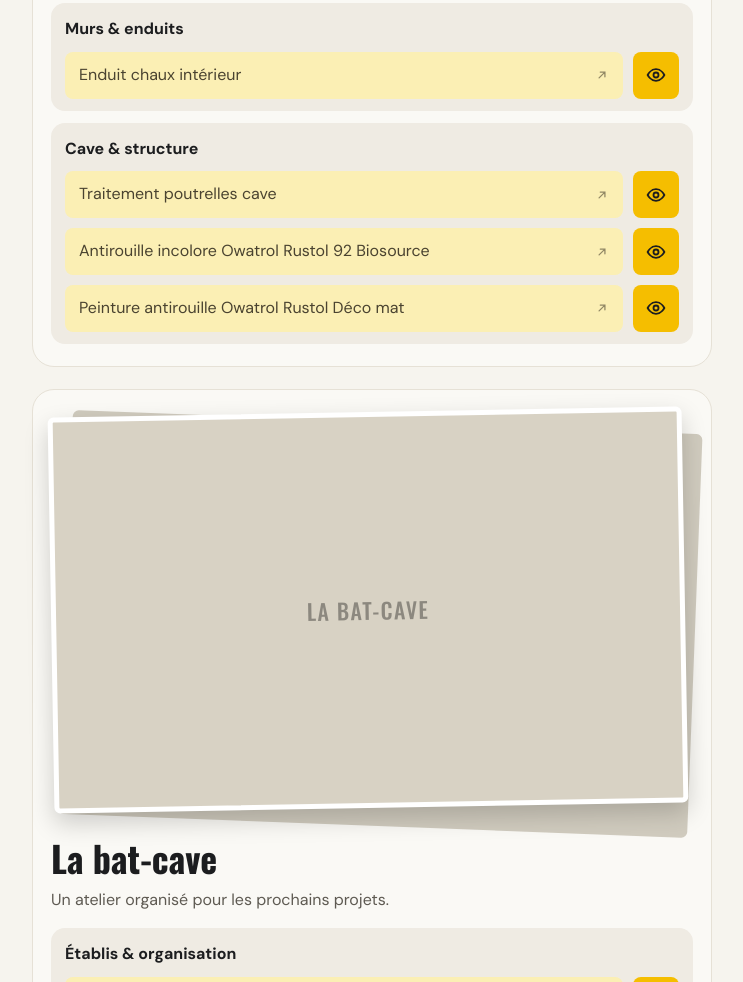
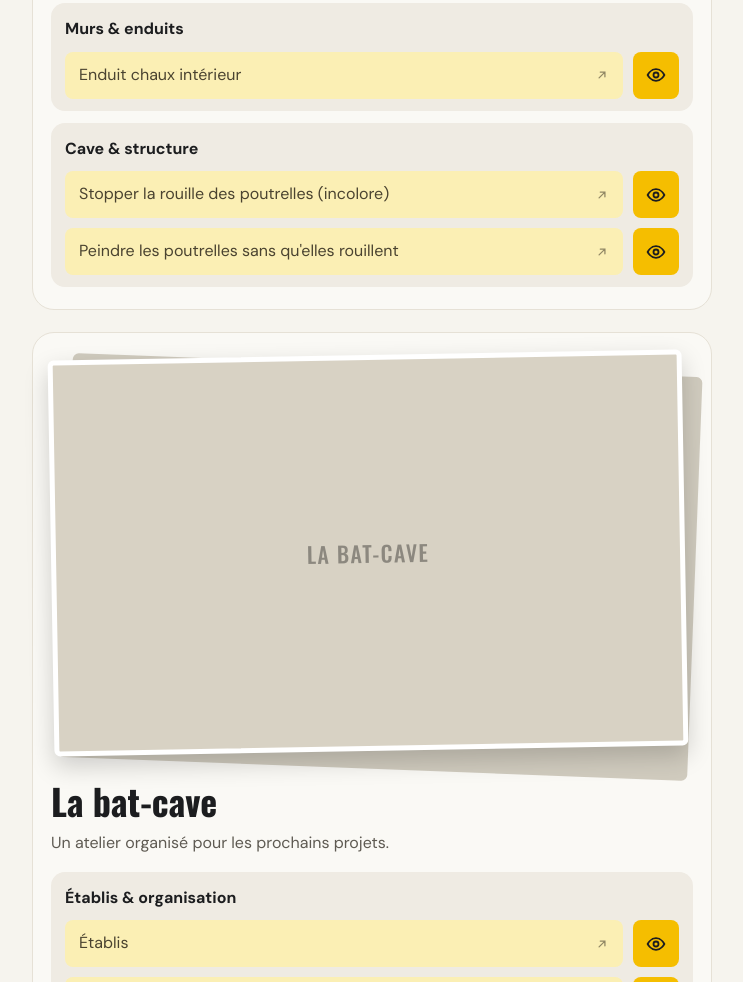
Before and after one commit to ozetsaruine/ozetsaruine.github.io, a plain HTML site: page index.html in a window 1280 px wide. Shown: the part 2245-3227 px from the top of the page, without its empty margins (268-1011 px from the left). Drawn offline with nearby package versions, Linux system fonts and the light colour scheme.

Commit message:
Noms d'items orientés usage, retrait de l'ancien item poutrelles
Co-Authored-By: Claude Opus 5.5 <noreply@anthropic.com>
Claude-Session: https://claude.ai/code/session_01FLVtvuQuQnTmNsNoTVzcYn

```diff
--- a/index.html
+++ b/index.html
@@ -255,22 +255,18 @@ const PROJETS=[
     "nom": "Cave & structure",
     "refs": [
      {
-      "id": "traitement-poutrelles",
-      "nom": "Traitement poutrelles cave",
-      "url": "#",
-      "t": 1
-     },
-     {
       "id": "rustol-92-biosource",
-      "nom": "Antirouille incolore Owatrol Rustol 92 Biosource",
+      "nom": "Stopper la rouille des poutrelles (incolore)",
       "url": "https://c3po.link/QxFpfCdgdy",
+      "note": "Owatrol Rustol 92 Biosource : il pénètre la rouille et la bloque sans changer l'aspect du métal.",
       "t": 1,
       "a": 1
      },
      {
       "id": "rustol-deco-mat",
-      "nom": "Peinture antirouille Owatrol Rustol Déco mat",
+      "nom": "Peindre les poutrelles sans qu'elles rouillent",
       "url": "https://c3po.link/Qu8vsxE3ZZ",
+      "note": "Owatrol Rustol Déco mat : peinture antirouille de finition, directement sur le métal.",
       "t": 1,
       "a": 1
      }
```
